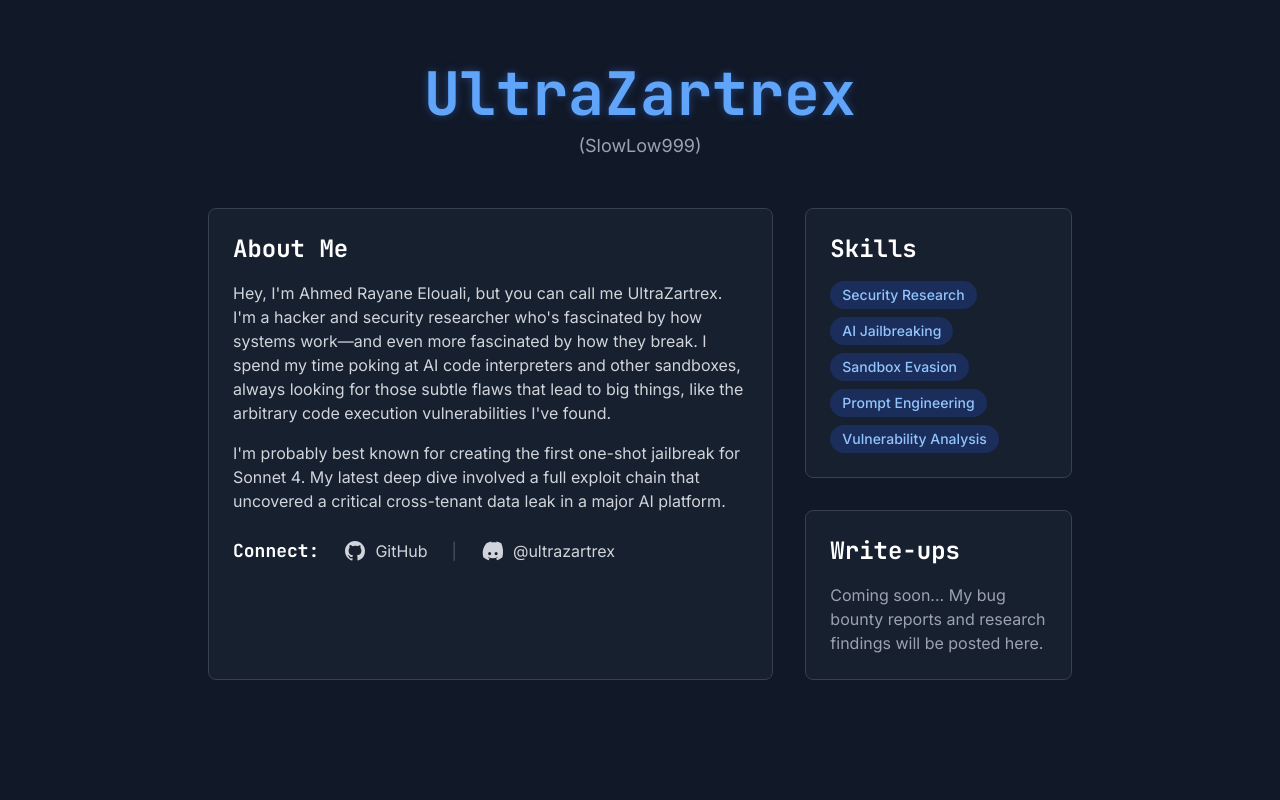
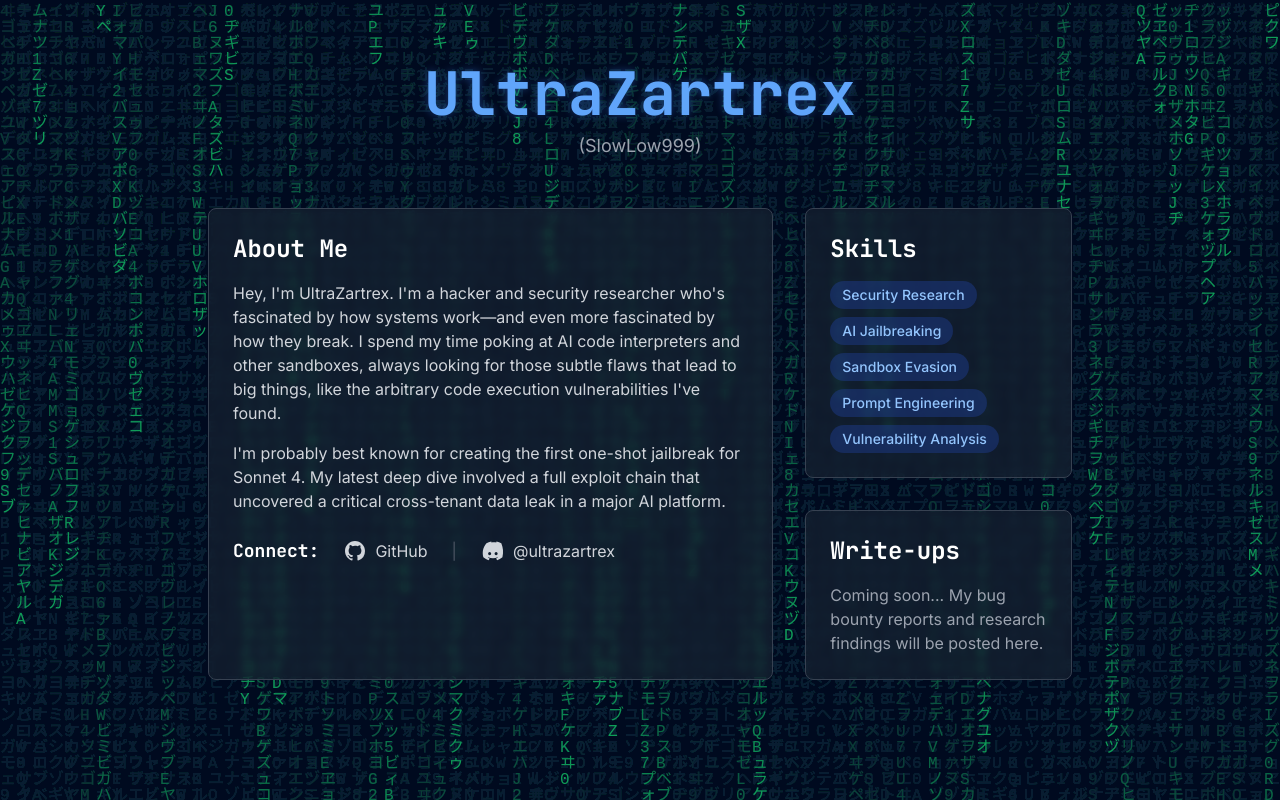
Before and after one commit to SlowLow999/SlowLow999.github.io, a plain HTML site: page index.html in a window 1280 px wide. Drawn offline with nearby package versions, Linux system fonts and the light colour scheme.

Commit message:
index.html

```diff
--- a/index.html
+++ b/index.html
@@ -28,9 +28,21 @@
         .glow-text {
             text-shadow: 0 0 8px rgba(59, 130, 246, 0.4);
         }
+        /* Styles for the Matrix rain canvas */
+        #matrix-canvas {
+            position: fixed;
+            top: 0;
+            left: 0;
+            width: 100%;
+            height: 100%;
+            z-index: -1; /* Place it behind all other content */
+        }
     </style>
 </head>
 <body class="antialiased">
+
+    <!-- Matrix Rain background canvas -->
+    <canvas id="matrix-canvas"></canvas>
 
     <!-- Main container -->
     <div class="container mx-auto max-w-4xl px-4 py-8 md:py-16">
@@ -45,11 +57,11 @@
         <div class="grid grid-cols-1 md:grid-cols-3 gap-8">
 
             <!-- Left Column: Bio and Social Links -->
-            <div class="md:col-span-2 bg-gray-800/50 p-6 rounded-lg border border-gray-700">
+            <div class="md:col-span-2 bg-gray-800/50 p-6 rounded-lg border border-gray-700 backdrop-blur-sm">
                 <h2 class="text-2xl font-bold text-white mb-4">About Me</h2>
                 <div class="space-y-4 text-gray-300">
                     <p>
-                        Hey, I'm Ahmed Rayane Elouali, but you can call me UltraZartrex. I'm a hacker and security researcher who's fascinated by how systems work—and even more fascinated by how they break. I spend my time poking at AI code interpreters and other sandboxes, always looking for those subtle flaws that lead to big things, like the arbitrary code execution vulnerabilities I've found.
+                        Hey, I'm UltraZartrex. I'm a hacker and security researcher who's fascinated by how systems work—and even more fascinated by how they break. I spend my time poking at AI code interpreters and other sandboxes, always looking for those subtle flaws that lead to big things, like the arbitrary code execution vulnerabilities I've found.
                     </p>
                     <p>
                         I'm probably best known for creating the first one-shot jailbreak for Sonnet 4. My latest deep dive involved a full exploit chain that uncovered a critical cross-tenant data leak in a major AI platform.
@@ -74,7 +86,7 @@
             <!-- Right Column: Skills and Projects -->
             <div class="md:col-span-1 space-y-8">
                 <!-- Skills Section -->
-                <div class="bg-gray-800/50 p-6 rounded-lg border border-gray-700">
+                <div class="bg-gray-800/50 p-6 rounded-lg border border-gray-700 backdrop-blur-sm">
                     <h2 class="text-2xl font-bold text-white mb-4">Skills</h2>
                     <div class="flex flex-wrap gap-2">
                         <span class="bg-blue-900/50 text-blue-300 text-sm font-medium px-3 py-1 rounded-full">Security Research</span>
@@ -85,7 +97,7 @@
                     </div>
                 </div>
                 <!-- Projects/Write-ups Section -->
-                <div class="bg-gray-800/50 p-6 rounded-lg border border-gray-700">
+                <div class="bg-gray-800/50 p-6 rounded-lg border border-gray-700 backdrop-blur-sm">
                     <h2 class="text-2xl font-bold text-white mb-4">Write-ups</h2>
                     <div class="space-y-3">
                         <!-- Placeholder for your bug bounty reports -->
@@ -98,5 +110,61 @@
 
     </div>
 
+    <!-- JavaScript for the Matrix Rain Effect -->
+    <script>
+        const canvas = document.getElementById('matrix-canvas');
+        const ctx = canvas.getContext('2d');
+
+        canvas.width = window.innerWidth;
+        canvas.height = window.innerHeight;
+
+        const katakana = 'アァカサタナハマヤャラワガザダバパイィキシチニヒミリヰギジヂビピウゥクスツヌフムユュルグズブヅプエェケセテネヘメレヱゲゼデベペオォコソトノホモヨョロヲゴゾドボポヴッン';
+        const latin = 'ABCDEFGHIJKLMNOPQRSTUVWXYZ';
+        const nums = '0123456789';
+
+        const alphabet = katakana + latin + nums;
+
+        const fontSize = 16;
+        const columns = canvas.width / fontSize;
+
+        const rainDrops = [];
+
+        for (let x = 0; x < columns; x++) {
+            rainDrops[x] = 1;
+        }
+
+        const draw = () => {
+            ctx.fillStyle = 'rgba(17, 24, 39, 0.05)'; // Faded black background
+            ctx.fillRect(0, 0, canvas.width, canvas.height);
+
+            ctx.fillStyle = '#0F9D58'; // Green text color for the rain
+            ctx.font = fontSize + 'px monospace';
+
+            for (let i = 0; i < rainDrops.length; i++) {
+                const text = alphabet.charAt(Math.floor(Math.random() * alphabet.length));
+                ctx.fillText(text, i * fontSize, rainDrops[i] * fontSize);
+
+                if (rainDrops[i] * fontSize > canvas.height && Math.random() > 0.975) {
+                    rainDrops[i] = 0;
+                }
+                rainDrops[i]++;
+            }
+        };
+
+        setInterval(draw, 30);
+
+        // Handle window resize
+        window.addEventListener('resize', () => {
+            canvas.width = window.innerWidth;
+            canvas.height = window.innerHeight;
+            // Recalculate columns and reset drops on resize
+            const newColumns = canvas.width / fontSize;
+            rainDrops.length = 0; // Clear old array
+            for (let x = 0; x < newColumns; x++) {
+                rainDrops[x] = 1;
+            }
+        });
+    </script>
+
 </body>
 </html>
```
